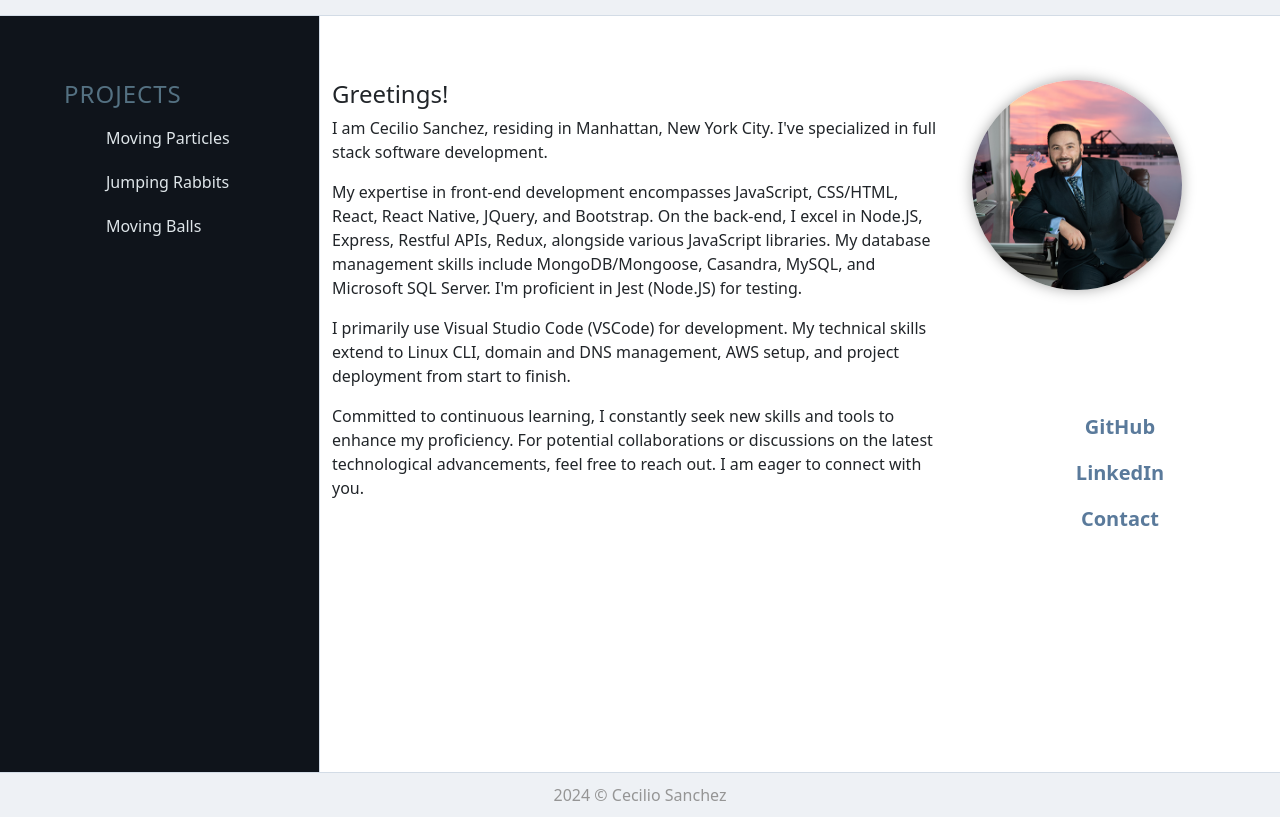
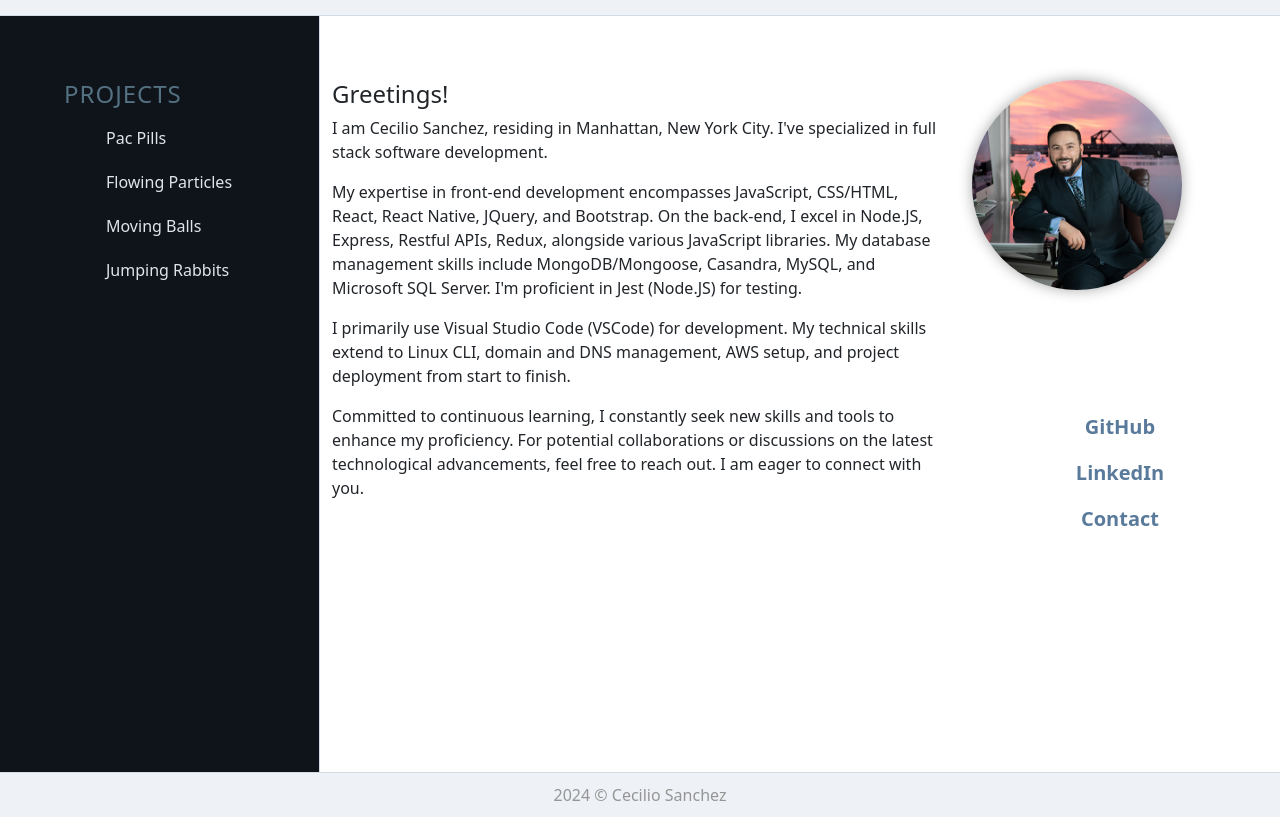
Before and after one commit to ceciliosanchez/ceciliosanchez.github.io, a plain HTML site: page index.html in a window 1280 px wide. Shown: the part 87-904 px from the top of the page. Drawn offline with nearby package versions, Linux system fonts and the light colour scheme; a script that the page names is missing.

Commit message:
Update index.html

```diff
--- a/index.html
+++ b/index.html
@@ -25,9 +25,11 @@
                     <li><a href="#">Moving Eyes</a></li>
                     <li><a href="#">Pac-Man Factory</a></li>
                     -->
-                    <li><a href="https://ceciliosanchez.com/github/xpro/moving_particles/one-dimension-motion.html" target="_blank">Moving Particles</a></li>
+                    <li><a href="https://ceciliosanchez.com/github/xpro/pac_pills/pac-pills.html" target="_blank">Pac Pills</a></li>
+                    <li><a href="https://ceciliosanchez.com/github/xpro/moving_particles/one-dimension-motion.html" target="_blank">Flowing Particles</a></li>
+                    <li><a href="https://ceciliosanchez.com/github/xpro/moving_balls/ball.html" target="_blank">Moving Balls</a></li>
                     <li><a href="https://ceciliosanchez.com/github/xpro/jumping_rabbits/jumping.html" target="_blank">Jumping Rabbits</a></li>
-                    <li><a href="https://ceciliosanchez.com/github/xpro/moving_balls/ball.html" target="_blank">Moving Balls</a></li>
+
                 </ul>
             </aside>
             <main class="col-sm-6 content">
```
